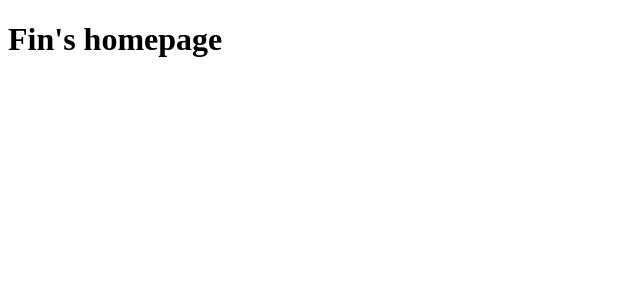
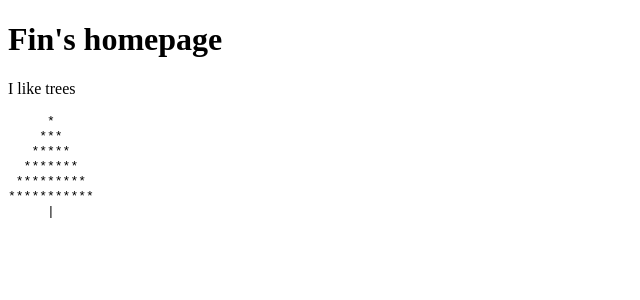
Before and after one commit to finmoorhouse/homepage, a SvelteKit app: page / in a window 1280 px wide. Shown: the top 300 px of the page, without its empty margins (0-640 px from the left). Built offline with nearby package versions, Linux system fonts and the light colour scheme.

Commit message:
Added an ASCII tree

```diff
--- a/src/routes/+page.svelte
+++ b/src/routes/+page.svelte
@@ -1 +1,13 @@
 <h1>Fin's homepage</h1>
+<p>I like trees</p>
+
+
+<pre>
+     *
+    ***
+   *****
+  *******
+ *********
+***********
+     |
+</pre>
```
